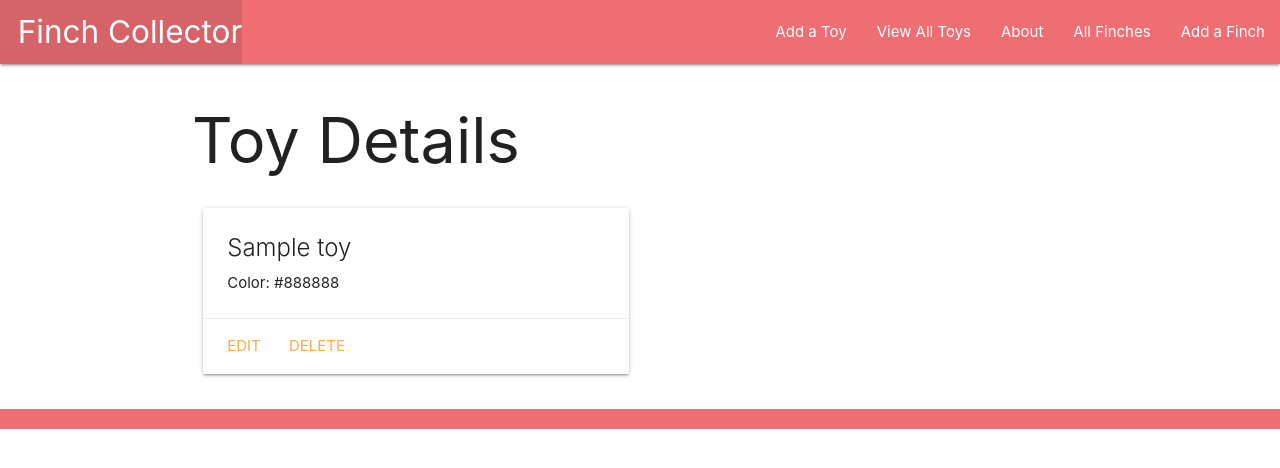
After one commit to drejmin/Finch_Collector, a Django app: page /toys/1/ in a window 1280 px wide. The commit adds this page. Shown: the top 468 px of the page. Run offline with Django 4.2, Linux system fonts and the light colour scheme; tables that the repository leaves empty hold one stand-in row (values such as "Sample post").

Commit message:
modified:   main_app/admin.py 	new file:   main_app/migrations/0003_toy_finch_age_finch_breed_finch_description_and_more.py 	new file:   main_app/migrations/0004_alter_feeding_options.py 	modified:   main_app/models.py 	modified:   main_app/templates/base.html 	modified:   main_app/templates/finches/detail.html 	new file:   main_app/templates/main_app/toy_confirm_delete.html 	new file:   main_app/templates/main_app/toy_detail.html 	new file:   main_app/templates/main_app/toy_form.html 	new file:   main_app/templates/main_app/toy_list.html 	modified:   main_app/urls.py 	modified:   main_app/views.py

```diff
--- a/main_app/admin.py
+++ b/main_app/admin.py
@@ -1,7 +1,8 @@
 from django.contrib import admin
-from .models import Finch, Feeding
+from .models import Finch, Feeding,Toy
 
 # Register your models here.
 
 admin.site.register(Finch)
 admin.site.register(Feeding)
+admin.site.register(Toy)
--- a/main_app/models.py
+++ b/main_app/models.py
@@ -10,20 +10,34 @@ MEALS = (
 
 
 # Create your models here.
-class Finch(models.Model):
-    name: models.CharField(max_length=100)
-    breed: models.CharField(max_length=100)
-    description: models.TextField(max_length=100)
-    age: models.IntegerField()
 
-def __str__(self):
+class Toy(models.Model):
+  name = models.CharField(max_length=50)
+  color = models.CharField(max_length=20)
+
+  def __str__(self):
     return self.name
 
-def get_absolute_url(self):
-    return reverse('detail', kwargs={'finch_id': self.id})
+  def get_absolute_url(self):
+    return reverse('toys_detail', kwargs={'pk': self.id})
 
-def fed_for_today(self):
-    return self.feeding_set.filter(date=date.today()).count() >= len(MEALS)
+
+class Finch(models.Model):
+    name= models.CharField(max_length=100)
+    breed= models.CharField(max_length=100)
+    description= models.TextField(max_length=100)
+    age= models.IntegerField()
+    toys = models.ManyToManyField(Toy)
+
+    def __str__(self):
+        return self.name
+
+    def get_absolute_url(self):
+        return reverse('detail', kwargs={'finch_id': self.id})
+
+    def fed_for_today(self):
+        return self.feeding_set.filter(date=date.today()).count() >= len(MEALS)
+
 
 class Feeding(models.Model):
   date = models.DateField('Feeding Date')
@@ -32,9 +46,7 @@ class Feeding(models.Model):
     choices=MEALS,
     default=MEALS[0][0]
   )
-
-def __str__(self):
-    return f"{self.get_meal_display()} on {self.date}"
-
-class Meta:
-    ordering = ['-date']
+  def __str__(self):
+            return f"{self.get_meal_display()} on {self.date}"
+  class Meta:
+        ordering = ['-date']
--- a/main_app/templates/base.html
+++ b/main_app/templates/base.html
@@ -14,6 +14,8 @@
           <li><a href="/" class="left brand-logo">&nbsp;&nbsp;Finch Collector</a></li>
         </ul>
         <ul class="right">
+          <li><a href="{% url 'toys_create' %}">Add a Toy</a></li>
+          <li><a href="{% url 'toys_index' %}">View All Toys</a></li>
           <li><a href="/about">About</a></li>
           <li><a href="/finches">All Finches</a></li>
           <li><a href="{% url 'finch_create' %}">Add a Finch</a></li>
--- /dev/null
+++ b/main_app/templates/main_app/toy_detail.html
@@ -0,0 +1,20 @@
+{% extends 'base.html' %}
+{% block content %}
+
+<h1>Toy Details</h1>
+
+<div class="row">
+  <div class="col s6 col-offset-3">
+    <div class="card">
+      <div class="card-content">
+        <span class="card-title">{{ toy.name }}</span>
+        <p>Color: {{ toy.color }}</p>
+      </div>
+      <div class="card-action">
+        <a href="{% url 'toys_update' toy.id %}">Edit</a>
+        <a href="{% url 'toys_delete' toy.id %}">Delete</a>
+      </div>
+    </div>
+  </div>
+</div>
+{% endblock %}
--- a/main_app/urls.py
+++ b/main_app/urls.py
@@ -8,5 +8,12 @@ urlpatterns = [
   path('finches/<int:finch_id>/', views.finches_detail, name = 'detail'),
   path('finches/<int:pk>/update/', views.FinchUpdate.as_view(), name='finches_update'),
   path('finches/<int:pk>/delete/', views.FinchDelete.as_view(), name='finches_delete'),
-  path('cats/<int:cat_id>/add_feeding/', views.add_feeding, name='add_feeding'),
+  path('finches/<int:finch_id>/add_feeding/', views.add_feeding, name='add_feeding'),
+  path('finches/<int:finch_id>/assoc_toy/<int:toy_id>/', views.assoc_toy, name='assoc_toy'),
+  path('finches/<int:finch_id>/unassoc_toy/<int:toy_id>/', views.unassoc_toy, name='unassoc_toy'),
+  path('toys/', views.ToyList.as_view(), name='toys_index'),
+  path('toys/<int:pk>/', views.ToyDetail.as_view(), name='toys_detail'),
+  path('toys/create/', views.ToyCreate.as_view(), name='toys_create'),
+  path('toys/<int:pk>/update/', views.ToyUpdate.as_view(), name='toys_update'),
+  path('toys/<int:pk>/delete/', views.ToyDelete.as_view(), name='toys_delete'),
 ]
--- a/main_app/views.py
+++ b/main_app/views.py
@@ -1,9 +1,8 @@
 from django.shortcuts import render, redirect
 from django.views.generic.edit import CreateView, UpdateView, DeleteView
-# from django.views.generic import ListView, DetailView
+from django.views.generic import ListView, DetailView
 from .forms import FeedingForm
-
-from.models import Finch
+from.models import Finch, Toy
 
 # Create your views here.
 def home(request):
@@ -51,3 +50,30 @@ def add_feeding(request, finch_id):
     new_feeding.finch_id = finch_id
     new_feeding.save()
   return redirect('detail', finch_id=finch_id)
+
+class ToyList( ListView):
+  model = Toy
+
+class ToyDetail( DetailView):
+  model = Toy
+
+class ToyCreate( CreateView):
+  model = Toy
+  fields = '__all__'
+
+class ToyUpdate( UpdateView):
+  model = Toy
+  fields = ['name', 'color']
+
+class ToyDelete( DeleteView):
+  model = Toy
+  success_url = '/toys'
+
+def assoc_toy(request, finch_id, toy_id):
+  Finch.objects.get(id=finch_id).toys.add(toy_id)
+  return redirect('detail', finch_id=finch_id)
+
+
+def unassoc_toy(request, finch_id, toy_id):
+  Finch.objects.get(id=finch_id).toys.remove(toy_id)
+  return redirect('detail', finch_id=finch_id)
```
Also changed, not shown: main_app/templates/finches/detail.html (+50 -0 lines), main_app/templates/main_app/toy_confirm_delete.html (added, +13 -0 lines), main_app/templates/main_app/toy_form.html (added, +19 -0 lines), main_app/templates/main_app/toy_list.html (added, +17 -0 lines), main_app/migrations/0003_toy_finch_age_finch_breed_finch_description_and_more.py (added), main_app/migrations/0004_alter_feeding_options.py (added).
